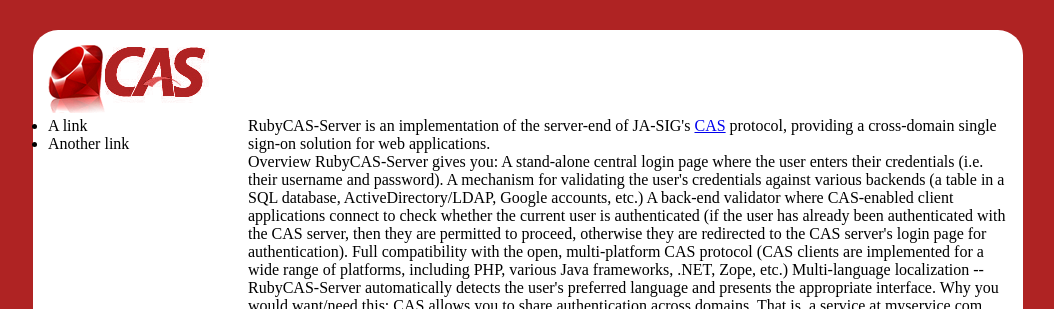
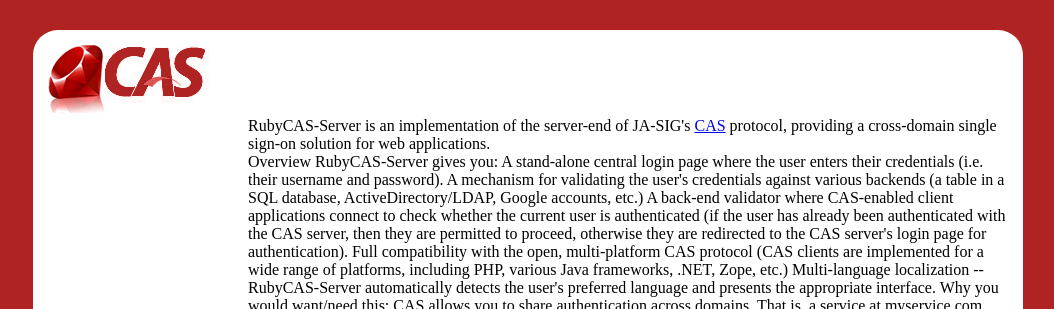
Before and after one commit to rubycas/rubycas.github.com, a Jekyll site: the page built from index.html, in a window 1280 px wide. Shown: the top 309 px of the page, without its empty margins (112-1166 px from the left). Built offline with Jekyll 4.4.1, drawn with Linux system fonts in a browser that asks for light colours.

Commit message:
drop useless text in the nav bar
Signed-off-by: t.pickett66 <t.pickett66@gmail.com>

```diff
--- a/_layouts/default.html
+++ b/_layouts/default.html
@@ -15,8 +15,6 @@
     </div>
     <div id="navigation">
       <ul>
-        <li>A link</li>
-        <li>Another link</li>
       </ul>
     </div>
     <div id='extra'></div>
```
